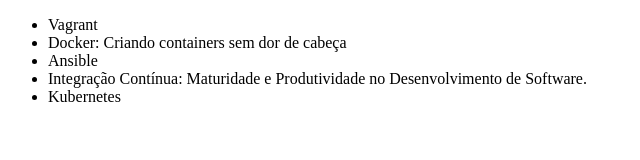
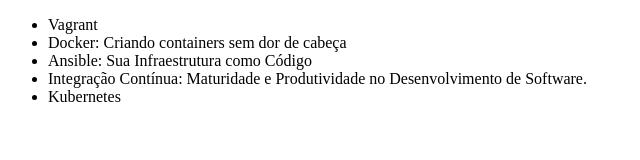
Before and after one commit to Riquelme-Elias/alura-git, a plain HTML site: page index.html in a window 1280 px wide. Shown: the whole page, without its empty margins (0-640 px from the left). Drawn offline with Linux system fonts and the light colour scheme.

Commit message:
Alterando no do curso de Ansible

```diff
--- a/index.html
+++ b/index.html
@@ -8,7 +8,7 @@
     <ul>
         <li>Vagrant</li>
         <li>Docker: Criando containers sem dor de cabeça</li>
-        <li>Ansible</li>
+        <li>Ansible: Sua Infraestrutura como Código</li>
         <li>Integração Contínua: Maturidade e Produtividade no Desenvolvimento de Software.</li>
 	<li>Kubernetes</li>
 </ul>
```
